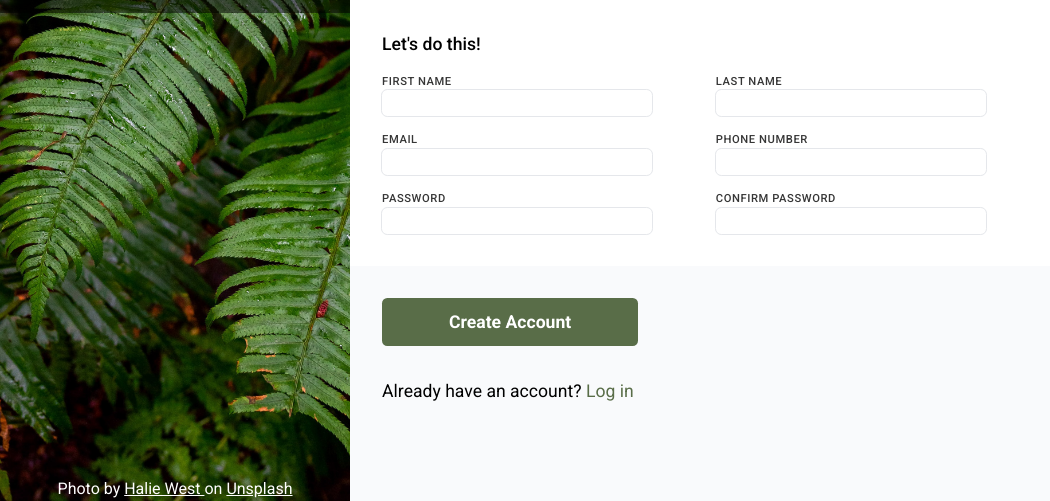
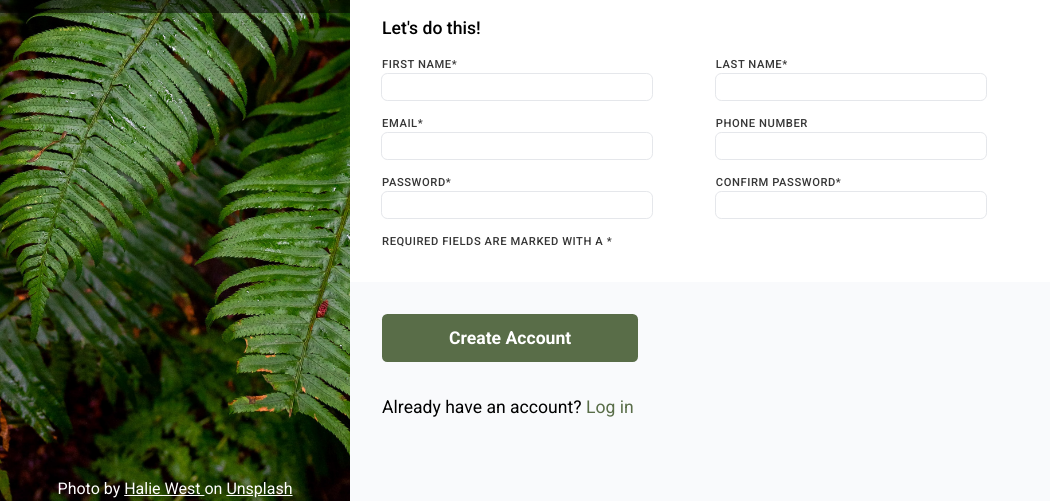
Before and after one commit to midhunpradeep/odin-signup-form, a plain HTML site: page index.html in a window 1280 px wide. Shown: the part 299-800 px from the top of the page, without its empty margins (0-1050 px from the left). Drawn offline with Linux system fonts and the light colour scheme.

Commit message:
fix: Add asterisk to required fields

```diff
--- a/index.html
+++ b/index.html
@@ -93,6 +93,10 @@
               />
             </div>
           </div>
+
+          <p class="required-hint" id="required-hint" hidden>
+            Required fields are marked with a *
+          </p>
         </form>
 
         <button
--- a/js/index.js
+++ b/js/index.js
@@ -14,8 +14,19 @@ function addInteractedClassToInputs() {
   });
 }
 
+function addAsteriskToRequiredFieldLabels() {
+  const labels = document.querySelectorAll("form label");
+  for (const label of labels) {
+    if (document.getElementById(label.htmlFor).required) {
+      label.textContent += "*";
+    }
+  }
+  document.getElementById("required-hint").removeAttribute("hidden");
+}
+
 function main() {
   addInteractedClassToInputs();
+  addAsteriskToRequiredFieldLabels();
 }
 
 main();
--- a/styles/style.css
+++ b/styles/style.css
@@ -101,7 +101,7 @@ body {
   padding: 2rem;
 }
 
-.signup-form > p {
+.signup-form > p:first-child {
   font-weight: 500;
 }
 
@@ -117,7 +117,8 @@ body {
   flex-direction: column;
 }
 
-.signup-form > div > div > label {
+.signup-form > div > div > label,
+.signup-form .required-hint {
   text-transform: uppercase;
   font-size: 0.7rem;
   font-weight: 500;
```
